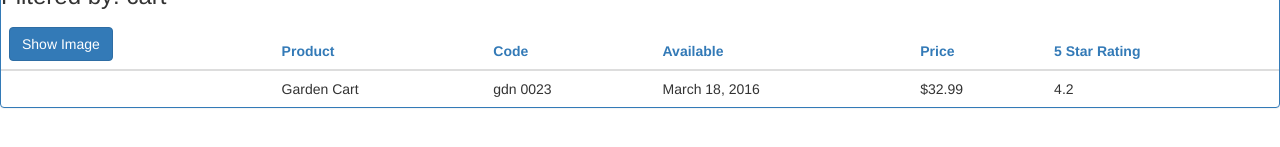
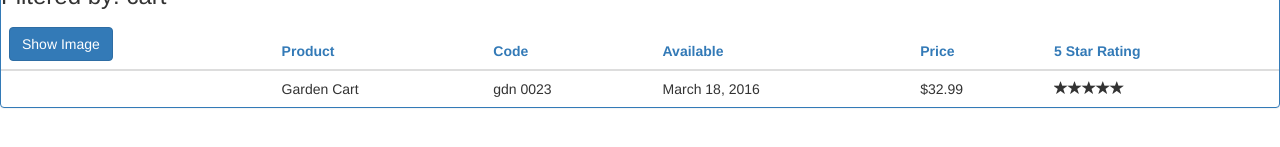
Before and after one commit to ryanchesnut/APM, an Angular app: page / in a window 1280 px wide. Shown: the part 219-366 px from the top of the page. Built offline with nearby package versions, Linux system fonts and the light colour scheme.

Commit message:
Added nested star component

```diff
--- a/src/app/app.module.ts
+++ b/src/app/app.module.ts
@@ -5,11 +5,13 @@
 import { AppComponent } from './app.component';
 import { ProductListComponent } from './products/product-list.component';
 import { ConvertToSpacesPipe } from './shared/convert-to-spaces.pipe';
+import { StarComponent } from './shared/star.component';
 
 
 @NgModule({
   declarations: [AppComponent,
                 ProductListComponent,
+                StarComponent,
     ConvertToSpacesPipe],
   imports: [BrowserModule,
             FormsModule],
--- a/src/app/products/product-list.component.html
+++ b/src/app/products/product-list.component.html
@@ -44,7 +44,7 @@
              <td>{{product.productCode | lowercase | convertToSpaces: '-' }} </td>
             <td>{{product.releaseDate}}</td>
             <td>{{product.price | currency:'USD':true:'1.2-2'}}</td>
-            <td>{{product.starRating}}</td>
+            <td><pm-star [rating]='product.starRating'></pm-star></td>
             </tr>
         </tbody>
     </table>
--- /dev/null
+++ b/src/app/shared/star.component.ts
@@ -0,0 +1,17 @@
+import { Component, OnChanges, Input } from '@angular/core';
+
+@Component({
+    selector: 'pm-star',
+    templateUrl: './star.component.html',
+    styleUrls: ['./star.component.css']
+})
+
+export class StarComponent implements OnChanges {
+    @Input() rating: number;
+    starWidth: number;
+
+    ngOnChanges(): void {
+        this.starWidth = this.rating * 86 / 5;
+    }
+
+}
```
